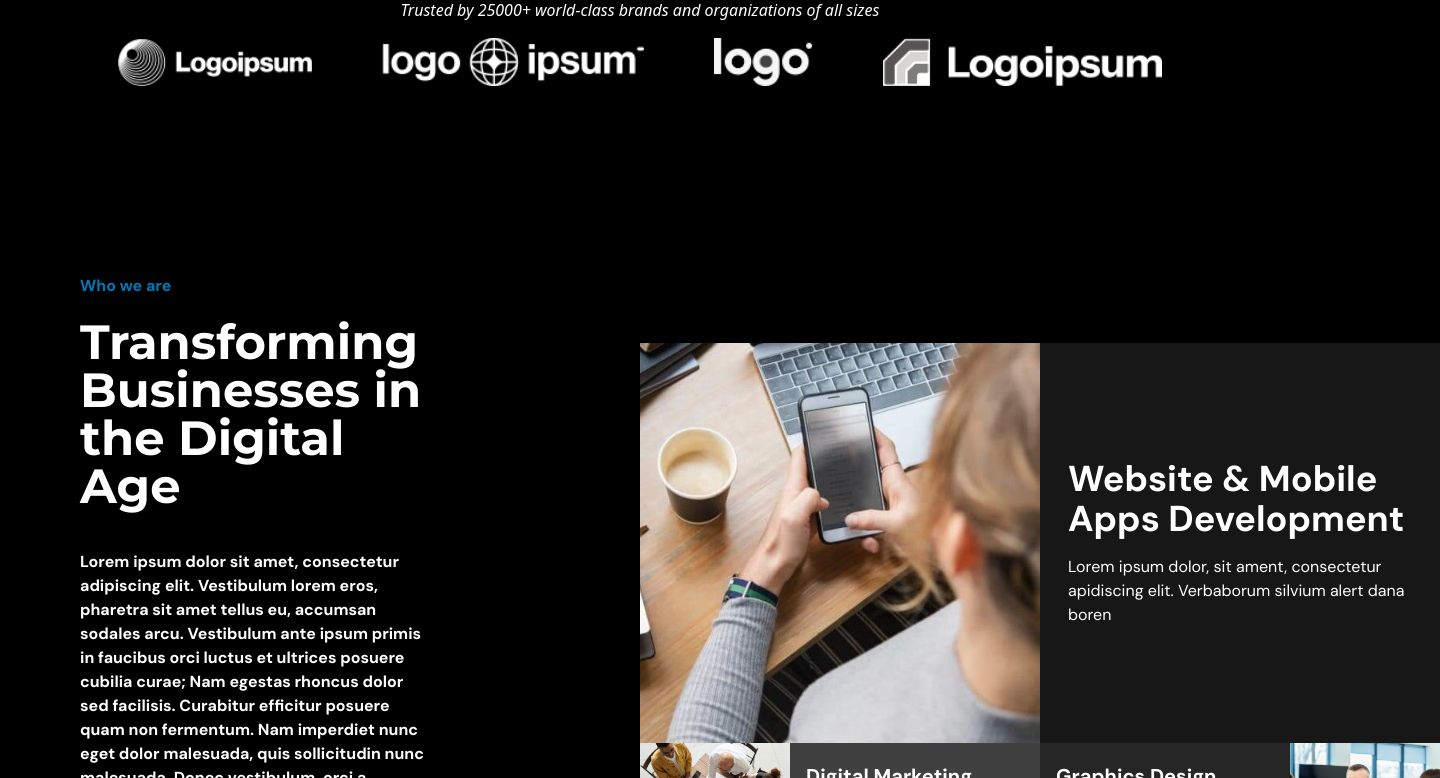
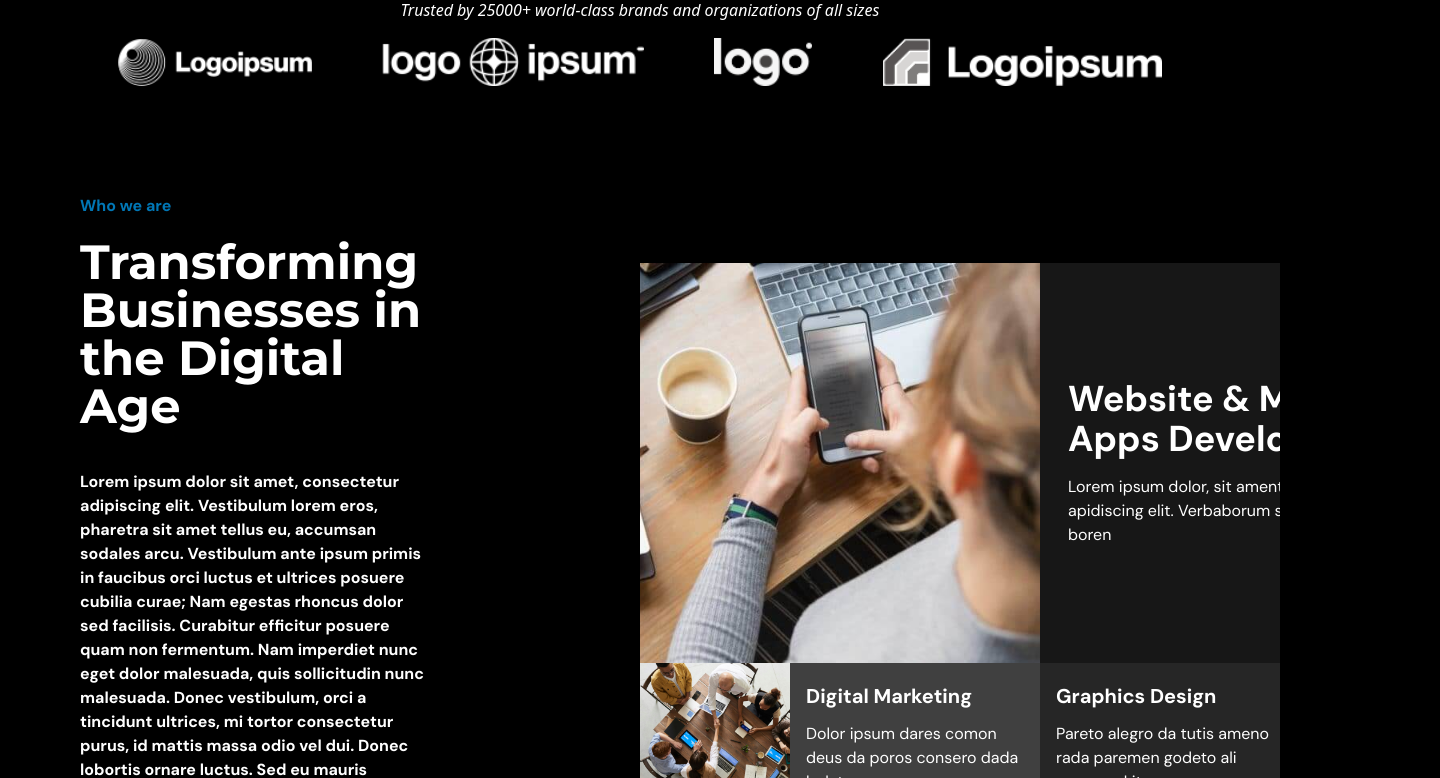
Before and after one commit to Ramox7171/buisness-landing, a React (Vite) app: page / in a window 1280 px wide. Shown: the part 702-1480 px from the top of the page, 1440 px wide, since content can reach past the window. Built offline with nearby package versions, Linux system fonts and the light colour scheme.

Commit message:
Fine tuning Mission Section

```diff
--- a/src/components/Mission/OurMission.tsx
+++ b/src/components/Mission/OurMission.tsx
@@ -14,9 +14,9 @@ const OurMission = ({ setSelectedPage }: Props) => {
   const isAboveMediumScreens = useMediaQuery("(min-width: 1265px)");
 
   return (
-    <section id="ourmission" className="md:mt-20 md:mb-40 w-full">
+    <section id="ourmission" className="w-full min-h-screen flex items-center overflow-hidden">
       <motion.div
-        className="flex flex-col md:flex-row flex-wrap w-full justify-center items-center h-auto"
+        className="flex flex-col md:flex-row flex-wrap w-full justify-center items-center h-full"
         onViewportEnter={() => setSelectedPage(SelectedPage.OurMission)}
         initial="hidden"
         whileInView="visible"
```
